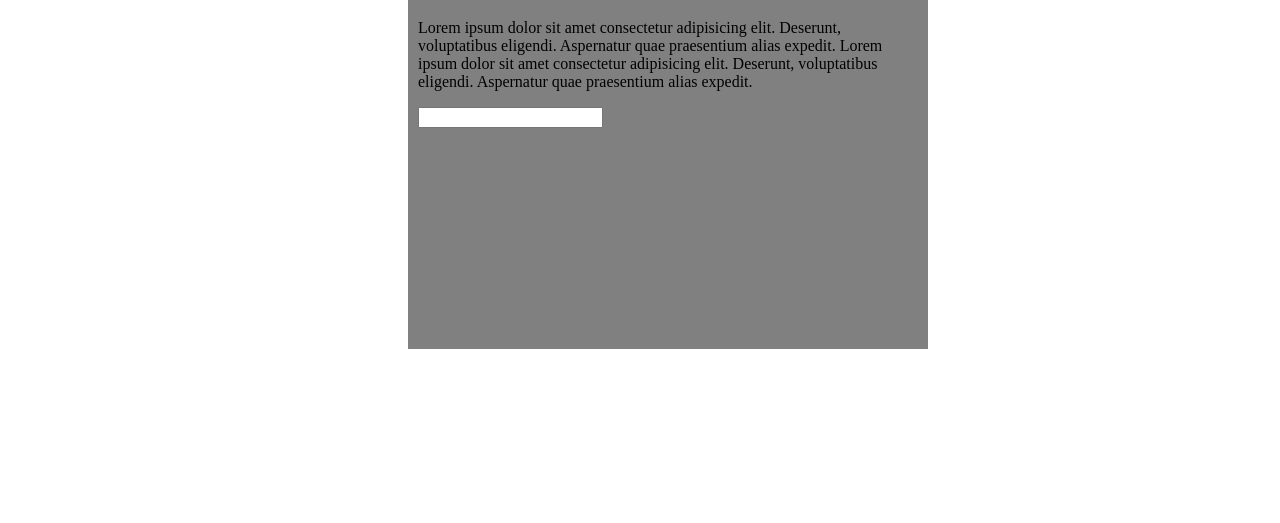
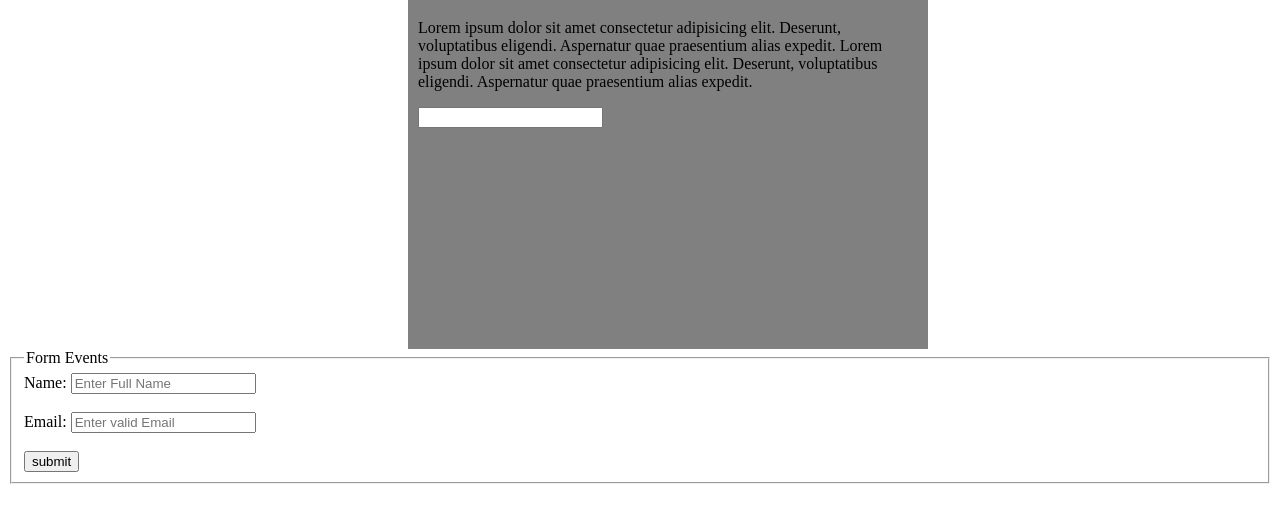
Before and after one commit to Ali-Husnian/JavaScript-, a plain HTML site: page events.html in a window 1280 px wide. Shown: the part 221-744 px from the top of the page. Drawn offline with Linux system fonts and the light colour scheme.

Commit message:
modify add new Form events

```diff
--- a/events.html
+++ b/events.html
@@ -19,7 +19,7 @@
         cursor: pointer;
     }
 </style>
-<body>
+<body onload="onLoad()">
     <div class="action" id="action">
         <h1 id="change">Heading</h1>
         <p onmouseleave="myFunction1()">Lorem ipsum dolor sit amet consectetur
@@ -32,9 +32,57 @@
         </p>
         <input type="email" name="email" id="email" onkeydown="myFunction2()">
     </div>
+    <fieldset>
+        <!--
+            1.onblur()
+            2.onchange()
+            3.onfocus()
+            4.oninout()
+            5.noinvalid()
+            6.onreset()
+            7.onsearch()
+            8.onselect()
+            9.onsubmit()
+            10.noload()
+        -->
+        <legend>Form Events</legend>
+
+            <label for="">Name:</label>
+            <input type="text" class="frm" name="fname" id="name" placeholder="Enter Full Name" onfocus="formEvents()"><br><br>
+            <label for="">Email:</label>
+            <input type="email" class="frm" name="uemail" id="email" placeholder="Enter valid Email"><br><br>
+            <input type="button" id="frmSub" onclick="submit1()" value="submit">
+
+    </fieldset>
 </body>
 <script>
+    function formEvents(){
+        document.getElementsByClassName("frm")[0].style.background=" aqua";
+    }
+    function onLoad(){
+        window.alert('Page successfully loaded');
+    }
+    function submit1(){
+        document.getElementById("frmSub").style.backgroundColor = "red";
+    }
+    /*
+    ////On mouse Events
+    1.onclick()
+    2.oncontextmenu()
+    3.onmousedown()
+    4.onmouseenter()
+    5.onmouseleave()
+    6.onmousemove()
+    7.onmouseout()
+    8.onmouseover()
+    9.onmouseup()
+    10.ondblclick()
 
+    //// On Key Events
+    1.onkeyup()
+    2.onkeydown()
+    3.onkeypress()
+    */
      function myFunction1(){
         alert("onMouse");
     }
```
